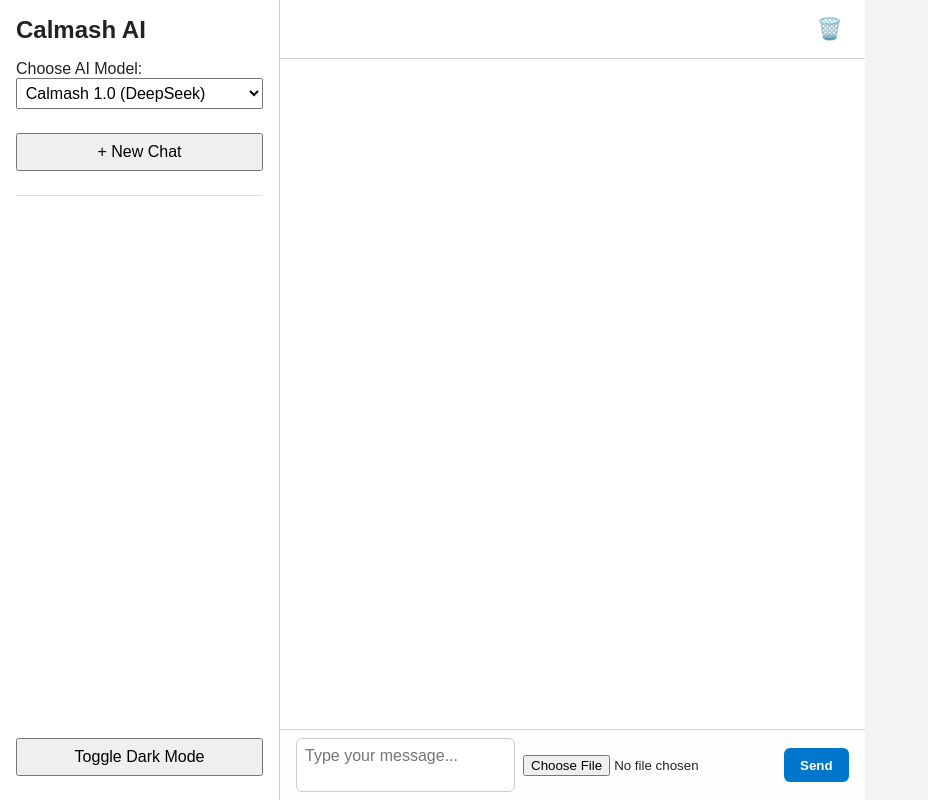
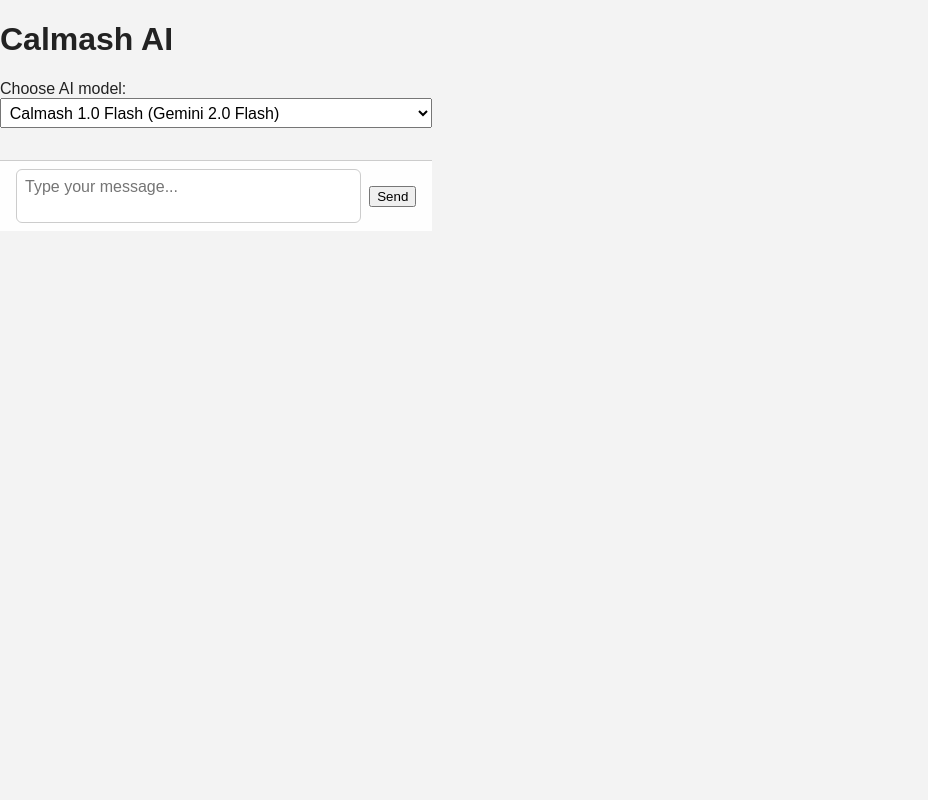
Before and after one commit to calmash60/Final-AI, a plain HTML site: page index.html in a window 1280 px wide. Shown: the whole page, without its empty margins (0-928 px from the left). Drawn offline with Linux system fonts and the light colour scheme.

Commit message:
Update index.html

```diff
--- a/index.html
+++ b/index.html
@@ -3,53 +3,30 @@
 <head>
   <meta charset="UTF-8" />
   <meta name="viewport" content="width=device-width, initial-scale=1" />
-  <title>Calmash AI</title>
+  <title>Calmash AI Chat</title>
   <link rel="stylesheet" href="style.css" />
 </head>
 <body>
-  <div id="app">
-    <aside id="sidebar">
-      <h2>Calmash AI</h2>
 
-      <div id="model-switcher-container">
-        <label for="model-select">Choose AI Model:</label>
-        <select id="model-select">
-          <option value="deepseek">Calmash 1.0 (DeepSeek)</option>
-          <option value="gemini">Calmash 1.0 Flash (Gemini 2.0 Flash)</option>
-        </select>
-      </div>
+  <div class="container">
 
-      <button id="new-chat-btn">+ New Chat</button>
+    <header>
+      <h1>Calmash AI</h1>
+      <label for="model-select">Choose AI model:</label>
+      <select id="model-select" aria-label="Select AI model">
+        <option value="gemini">Calmash 1.0 Flash (Gemini 2.0 Flash)</option>
+        <option value="deepseek">Calmash 1.0 (DeepSeek)</option>
+      </select>
+    </header>
 
-      <div id="chat-list"></div>
+    <main id="chat-box" role="log" aria-live="polite" aria-relevant="additions"></main>
 
-      <button id="dark-toggle">Toggle Dark Mode</button>
-    </aside>
+    <form id="input-area" onsubmit="return false;">
+      <textarea id="prompt" rows="2" placeholder="Type your message..." aria-label="Message input"></textarea>
+      <button id="send" aria-label="Send message">Send</button>
+    </form>
 
-    <main id="main">
-      <div id="chat-header">
-        <div id="chat-title" contenteditable="true" spellcheck="false"></div>
-        <button id="delete-chat-btn" title="Delete Chat">🗑️</button>
-      </div>
-
-      <div id="chat-box"></div>
-
-      <div id="input-area">
-        <textarea id="prompt" rows="2" placeholder="Type your message..."></textarea>
-
-        <input type="file" id="file-upload" title="Upload file" />
-
-        <button id="send-btn">Send</button>
-      </div>
-    </main>
   </div>
-
-  <template id="message-template">
-    <div class="message">
-      <div class="message-content"></div>
-      <div class="message-actions"></div>
-    </div>
-  </template>
 
   <script src="script.js"></script>
 </body>
```
